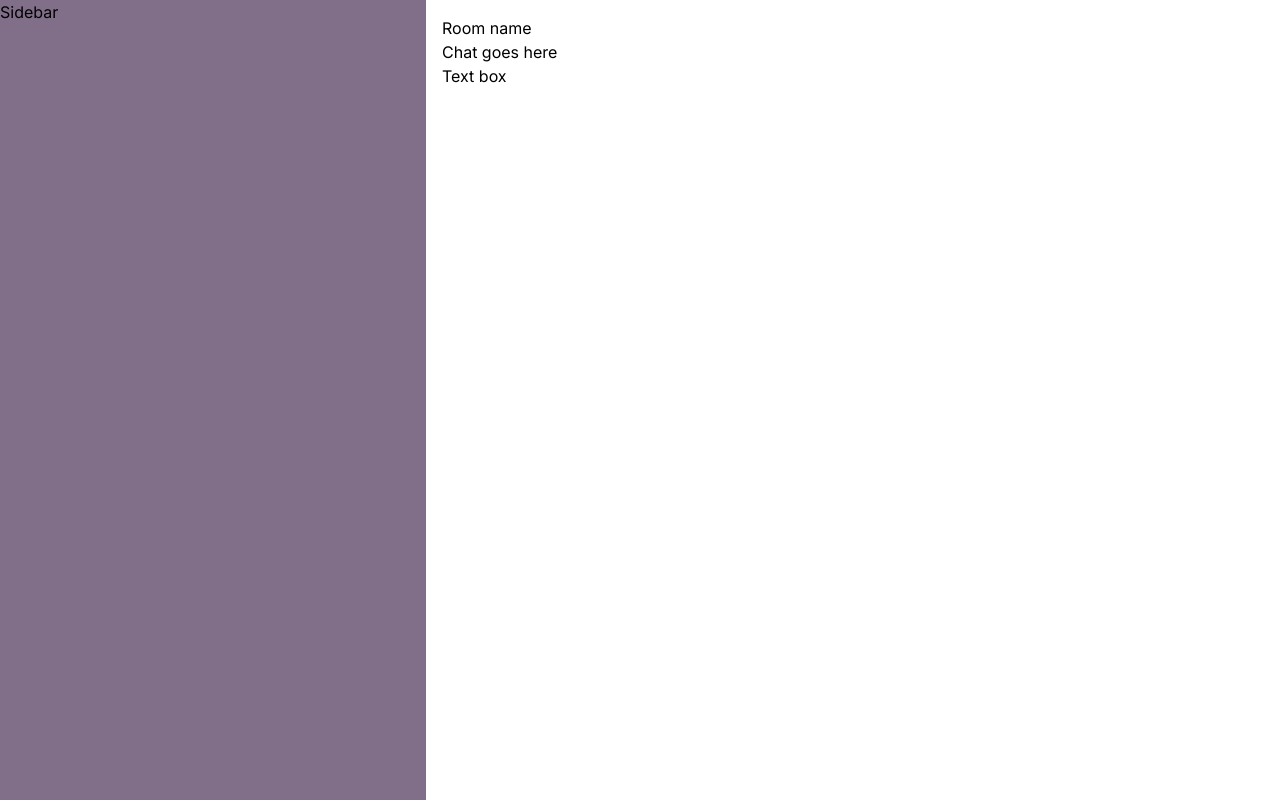
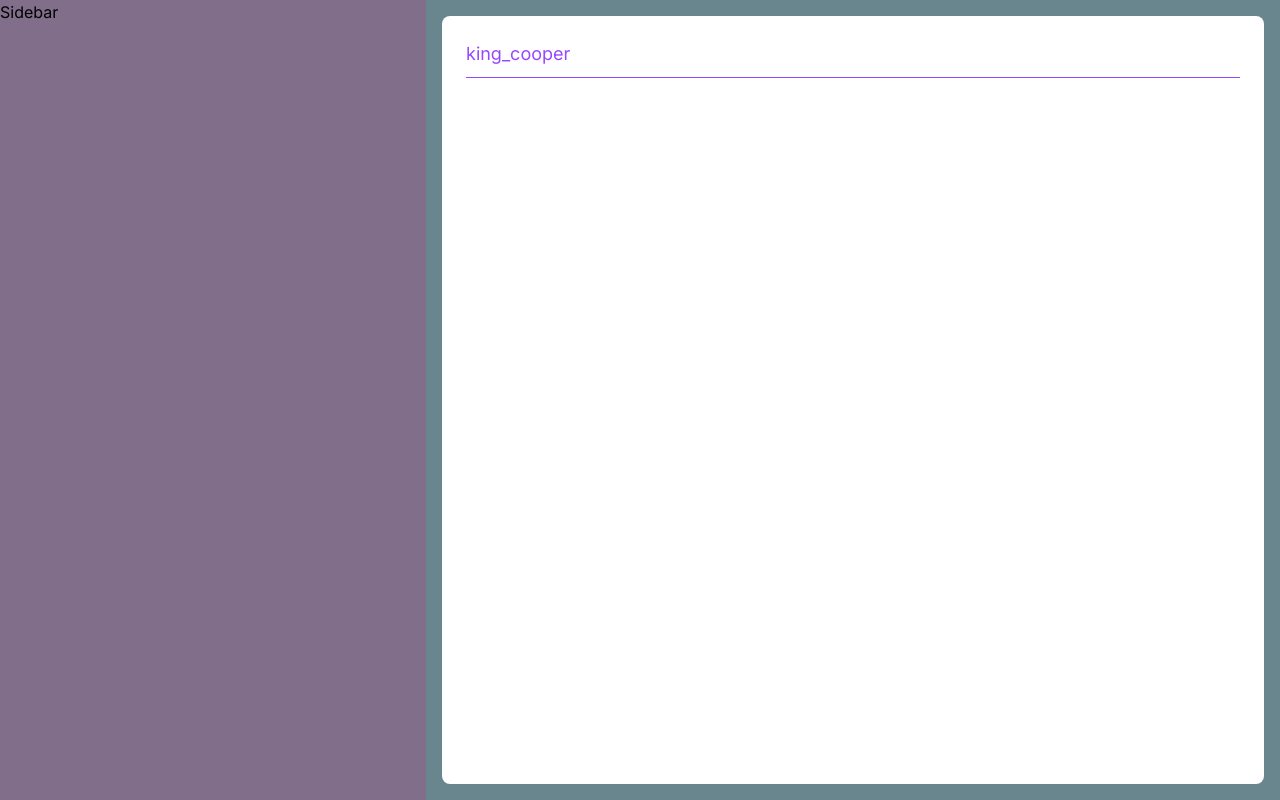
Before and after one commit to dnzk/chatnix-web, a Next.js app: page /room in a window 1280 px wide. Built offline with nearby package versions, Linux system fonts and the light colour scheme.

Commit message:
add room header

```diff
--- a/src/app/room/page.tsx
+++ b/src/app/room/page.tsx
@@ -1,13 +1,11 @@
+import ChatRoom from "@/components/sections/room/chat-room";
+
 export default function Room() {
   return (
     <main className="h-full min-h-screen flex">
       <div className="w-[426px] bg-purple-200">Sidebar</div>
       <div className="grow bg-green-100 p-4">
-        <div className="h-full bg-white rounded-lg flex flex-col">
-          <div>Room name</div>
-          <div>Chat goes here</div>
-          <div>Text box</div>
-        </div>
+        <ChatRoom />
       </div>
     </main>
   );
--- /dev/null
+++ b/src/components/Layouts/authorized.tsx
@@ -0,0 +1,12 @@
+export default function Authorized() {
+  return (
+    <main>
+      <div>
+        Sidebar
+      </div>
+      <div>
+        Content
+      </div>
+    </main>
+  );
+}
--- a/src/components/Layouts/unauthorized.tsx
+++ b/src/components/Layouts/unauthorized.tsx
@@ -1,4 +1,4 @@
-import Logo from "../Logo/logo";
+import Logo from "../logo/logo";
 
 export default function Unauthorized({ children }: any) {
   const bg = 'bg-purple-100';
--- /dev/null
+++ b/src/components/sections/room/chat-room.tsx
@@ -0,0 +1,9 @@
+import RoomName from "./room-name"
+
+export default function ChatRoom() {
+  const styles = "h-full bg-white rounded-lg flex flex-col p-6"
+
+  return <div className={styles}>
+    <RoomName />
+  </div>
+}
--- /dev/null
+++ b/src/components/sections/room/room-name.tsx
@@ -0,0 +1,10 @@
+export default function RoomName() {
+  const bodyStyle = "border-b border-purple-250 pb-[10px]"
+  const textStyle = "text-purple-250 text-lg"
+
+  return (
+    <div className={bodyStyle}>
+      <p className={textStyle}>king_cooper</p>
+    </div>
+  );
+}
--- a/tailwind.config.js
+++ b/tailwind.config.js
@@ -15,7 +15,8 @@
     },
     fontSize: {
       sm: '0.8rem',
-      base: '1rem'
+      base: '1rem',
+      lg: '1.125rem'
     },
     fontFamily: {
       'serif': ['Inter'],
@@ -25,7 +26,11 @@
       'white': '#ffffff',
       'purple': {
         100: '#9068A3',
-        200: '#816F8A'
+        200: '#816E8A',
+        250: '#9747FF'
+      },
+      'green': {
+        100: '#69858D'
       },
       'neutral-dark': {
         100: '#3D4E54',
```
